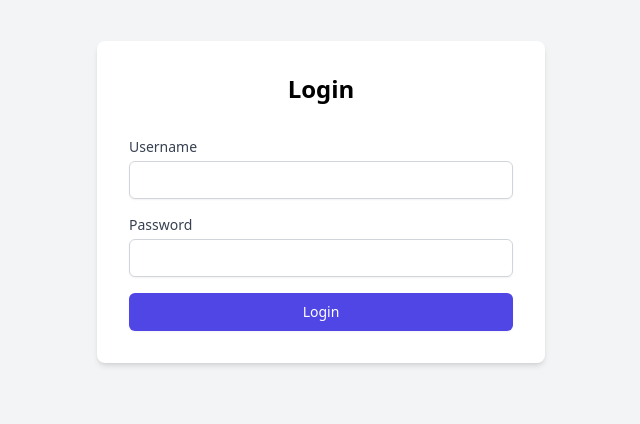
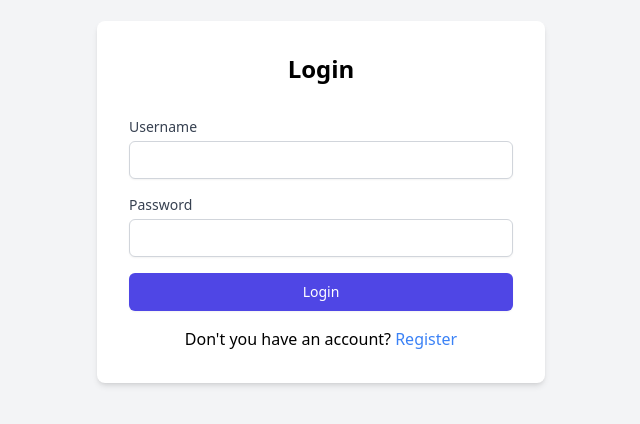
Before and after one commit to sahinmeric/booking-crm, a SvelteKit app in the folder frontend/: page /login in a window 1280 px wide. Shown: the part 198-622 px from the top of the page, without its empty margins (319-959 px from the left). Built offline with nearby package versions, Linux system fonts and the light colour scheme.

Commit message:
added register link under the login form

```diff
--- a/frontend/src/routes/login/+page.svelte
+++ b/frontend/src/routes/login/+page.svelte
@@ -45,5 +45,8 @@
 				Login
 			</button>
 		</form>
+		<p class="text-center mt-4">
+			Don't you have an account? <a href="/register" class="text-blue-500">Register</a>
+		</p>
 	</div>
 </main>
```
